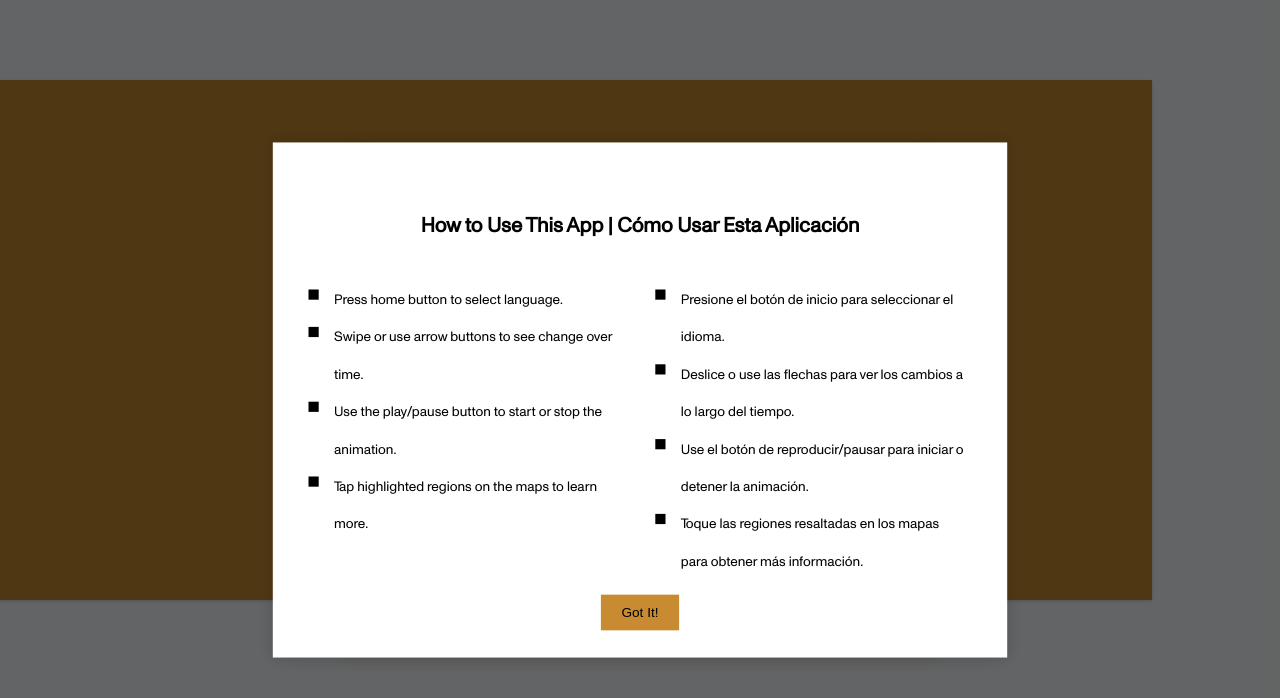
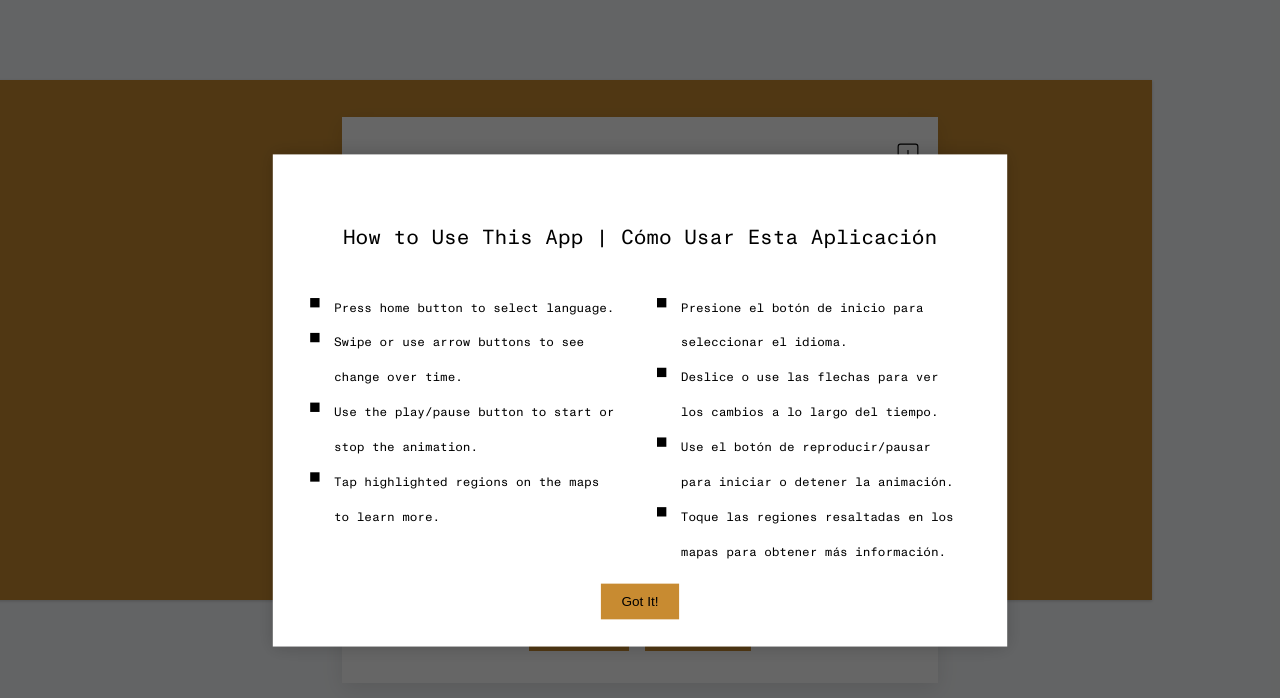
Before and after one commit to samweldon9393/SingSingPrisonMuseum-maps, a React (Create React App) app: page /#/ in a window 1280 px wide. Shown: the top 698 px of the page. Built offline with nearby package versions, Linux system fonts and the light colour scheme.

Commit message:
Use semi mono font

```diff
--- a/src/LandingPage.css
+++ b/src/LandingPage.css
@@ -5,6 +5,7 @@
   height: 100vh;
   background: #f8fafc;
   text-align: center;
+  font-family: 'Monument Grotesk Semi Mono' !important;
 }
 
 .landing-card {
@@ -14,10 +15,6 @@
   max-width: 500px;
   width: 100%;
   z-index: 4;
-}
-
-.title-heading {
-  font-family: 'Georgia', serif;
 }
 
 .landing-background {
@@ -38,7 +35,7 @@
 }
 
 .subheading {
-  font-size: 1rem;
+  font-size: 1.2rem;
   margin-bottom: 1rem;
   color: #6a5d4d;
 }
--- a/src/components/InstructionPopup.css
+++ b/src/components/InstructionPopup.css
@@ -9,6 +9,7 @@
   align-items: center;
   justify-content: center;
   z-index: 9999;
+  font-family: 'Monument Grotesk Semi Mono' !important;
 }
 
 .instruction-popup-content {
@@ -34,6 +35,7 @@
   flex: 1;
   text-align: left;
   list-style: square ;
+  font-size: .9rem !important;
 }
 
 .instruction-close-button {
```
